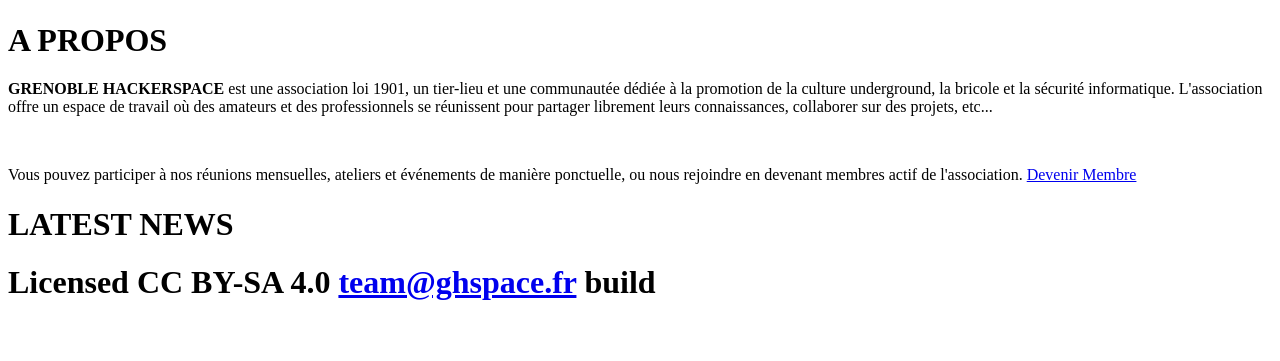
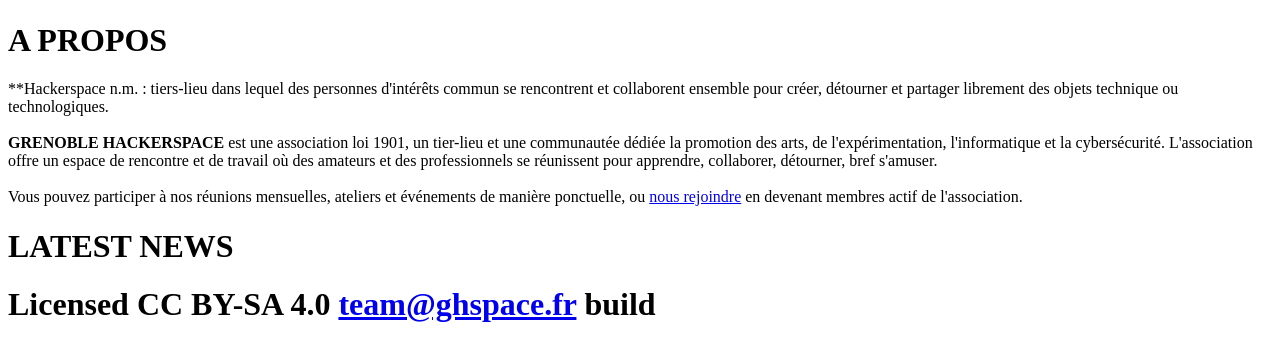
Before and after one commit to ghspacefr/ghspacefr.github.io, a Python web app: template templates/pages/home.html in a window 1280 px wide. Shown: the part 146-507 px from the top of the page. Run offline with Jinja, Linux system fonts and the light colour scheme; the template is opened without the code that fills it, so the values that code supplies are empty.

Commit message:
Update home.html

```diff
--- a/templates/pages/home.html
+++ b/templates/pages/home.html
@@ -8,17 +8,13 @@
 
     <h1>A PROPOS</h1>
     <p>
-    	<b>GRENOBLE HACKERSPACE</b> est une association loi 1901,
-    	un tier-lieu et une communautée dédiée à la promotion de la culture underground,
-    	la bricole et la sécurité informatique. L'association offre un espace de travail
-    	où des amateurs et des professionnels se réunissent pour partager librement leurs
-    	connaissances, collaborer sur des projets, etc...
-	</p><br>
-	<p>
-		Vous pouvez participer à nos réunions mensuelles, ateliers et événements de manière
-		ponctuelle, ou nous rejoindre en devenant membres actif de l'association. <a href="contact.html">Devenir Membre</a>
-
-
+	<b></b>**Hackerspace</b> n.m. : tiers-lieu dans lequel des personnes d'intérêts commun se rencontrent et collaborent ensemble pour créer, détourner et partager librement des objets technique ou technologiques.
+	<br><br>
+	<b>GRENOBLE HACKERSPACE</b> est une association loi 1901, un tier-lieu et une communautée dédiée la promotion des arts, de l'expérimentation, l'informatique et la cybersécurité. L'association offre un espace de rencontre et de travail où des amateurs et des professionnels se réunissent pour apprendre, collaborer, détourner, bref s'amuser.
+	<br><br>
+	Vous pouvez participer à nos réunions mensuelles, ateliers et événements de manière ponctuelle,
+	ou <a href="contact.html">nous rejoindre</a> en devenant membres actif de l'association.
+    </p>
     <h1>LATEST NEWS</h1>
 
 	{% for post in list_dir("templates/posts")[:1] %}
```
